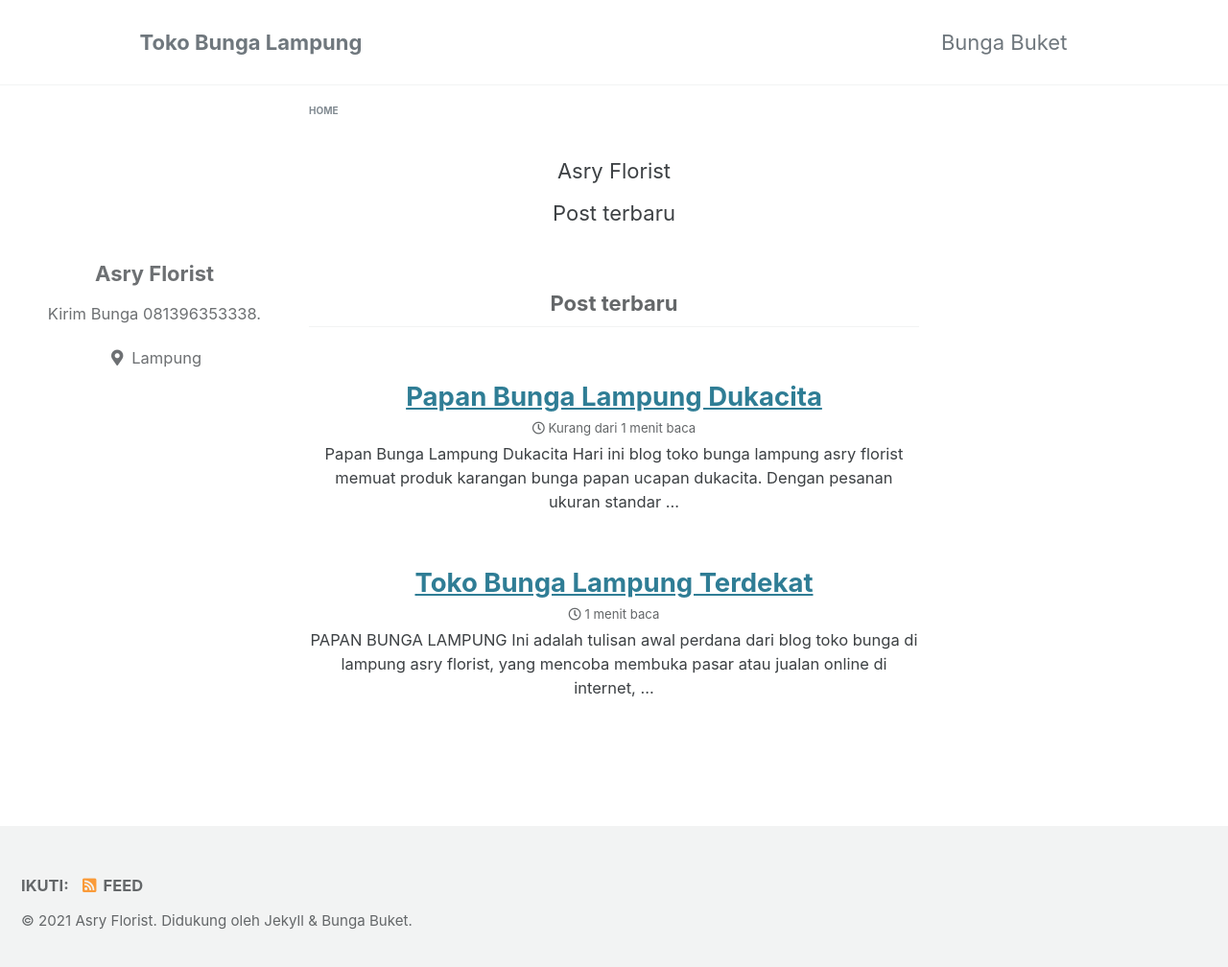
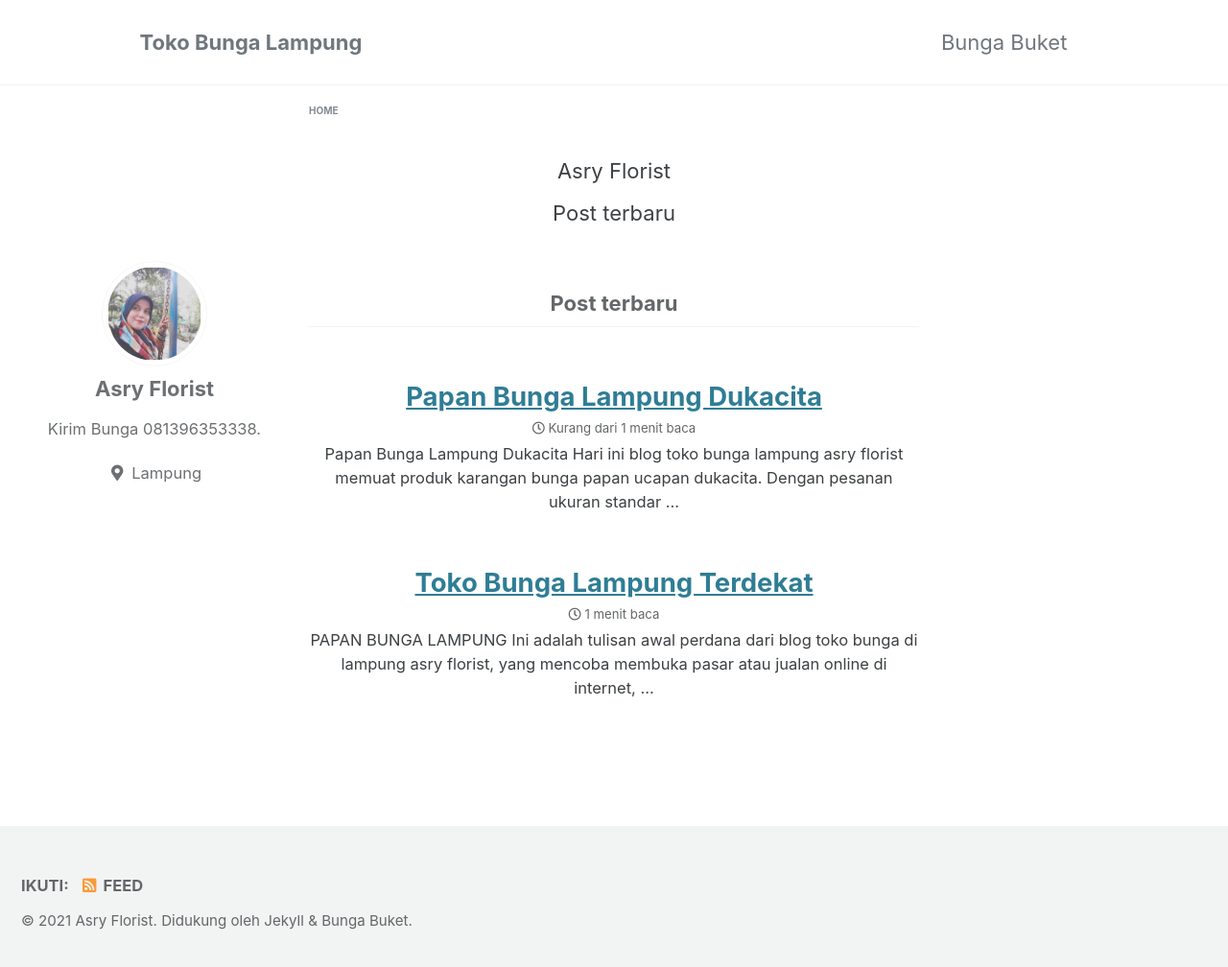
Before and after one commit to bungaasryflorist/tokobungalampung.github.io, a Jekyll site: the page built from index.html, in a window 1280 px wide and 1015 px high. Shown: the top 1008 px of the window at 96% size. Built offline with Jekyll 4.4.1, drawn with Linux system fonts in a browser that asks for light colours; cached includes are drawn as plain includes; the list of posts is cut into pages by our own code.

Commit message:
Update _config.yml

```diff
--- a/_config.yml
+++ b/_config.yml
@@ -30,7 +30,7 @@
 # breadcrumbs            : false # true, false (default)
 words_per_minute         : 200
 comments:
-  provider               : # false (default), "disqus", "discourse", "facebook", "staticman", "staticman_v2", "utterances", "custom"
+  provider               : "disqus" # false (default), "disqus", "discourse", "facebook", "staticman", "staticman_v2", "utterances", "custom"
   disqus:
     shortname            : tokobungalampung # https://help.disqus.com/customer/portal/articles/466208-what-s-a-shortname-
   discourse:
@@ -95,7 +95,7 @@
 # Site Author
 author:
   name             : "Asry Florist"
-  avatar           : # path of avatar image, e.g. "/assets/images/bio-photo.jpg"
+  avatar           : "/assets/images/bio-photo.jpg" # path of avatar image, e.g. "/assets/images/bio-photo.jpg"
   bio              : "Kirim Bunga 081396353338."
   location         : "Lampung"
   email            :
@@ -105,32 +105,32 @@
       # url: "mailto:your.name@email.com"
     - label: "Website"
       icon: "fas fa-fw fa-link"
-      # url: "https://your-website.com"
+      # url: "https://www.bungabuket.com/toko-bunga-lampung-buket-mawar/"
     - label: "Twitter"
       icon: "fab fa-fw fa-twitter-square"
-      # url: "https://twitter.com/"
+      # url: "https://twitter.com/AsryFlorist"
     - label: "Facebook"
       icon: "fab fa-fw fa-facebook-square"
-      # url: "https://facebook.com/"
+      # url: "https://facebook.com/asryflorist"
     - label: "GitHub"
       icon: "fab fa-fw fa-github"
-      # url: "https://github.com/"
+      # url: "https://github.com/bungaasryflorist"
     - label: "Instagram"
       icon: "fab fa-fw fa-instagram"
-      # url: "https://instagram.com/"
+      # url: "https://instagram.com/bungabuketmawar"
 
 # Site Footer
 footer:
   links:
     - label: "Twitter"
       icon: "fab fa-fw fa-twitter-square"
-      # url:
+      # url: "https://twitter.com/AsryFlorist"
     - label: "Facebook"
       icon: "fab fa-fw fa-facebook-square"
-      # url:
+      # url: "https://facebook.com/asryflorist"
     - label: "GitHub"
       icon: "fab fa-fw fa-github"
-      # url:
+      # url: "https://github.com/bungaasryflorist"
     - label: "GitLab"
       icon: "fab fa-fw fa-gitlab"
       # url:
@@ -139,7 +139,7 @@
       # url:
     - label: "Instagram"
       icon: "fab fa-fw fa-instagram"
-      # url:
+      # url: "https://instagram.com/bungabuketmawar"
 
 
 # Reading Files
```
